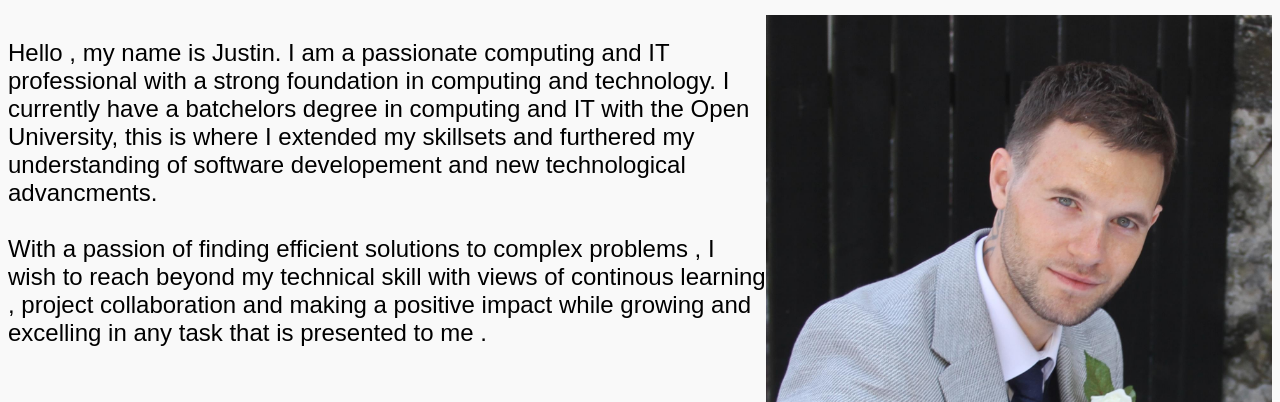
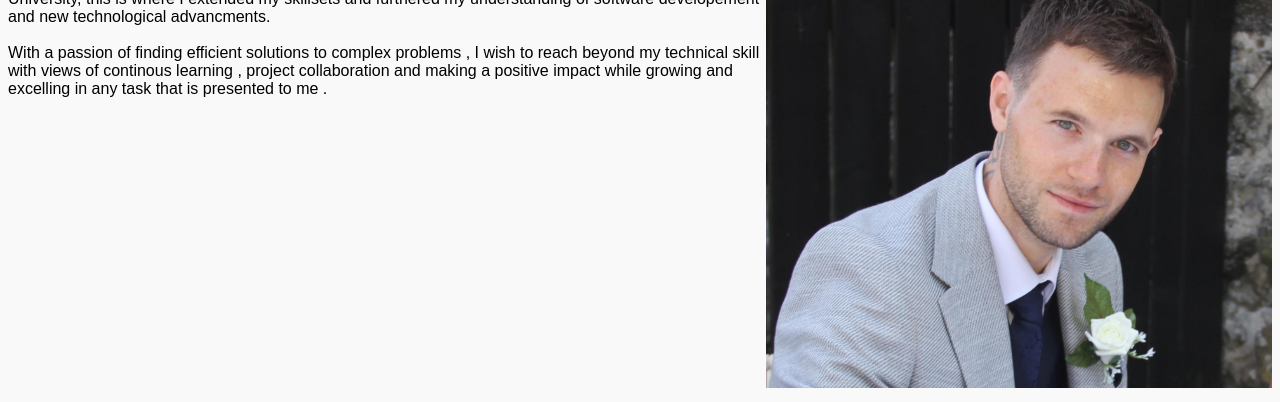
Before and after one commit to Majeownsall1/Portfolio-Website, a plain HTML site: page index.html in a window 1280 px wide. Shown: the part 244-646 px from the top of the page. Drawn offline with Linux system fonts and the light colour scheme.

Commit message:
Update style.css

```diff
--- a/style.css
+++ b/style.css
@@ -1,7 +1,9 @@
+html{font-size: 16px;}
+
 body{
     font-family: 'poppins' , sans-serif;
     background-color: #f9f9f9;
-    font-size: 24px;
+    font-size: 1rem;
 }
 
 h1{
```
